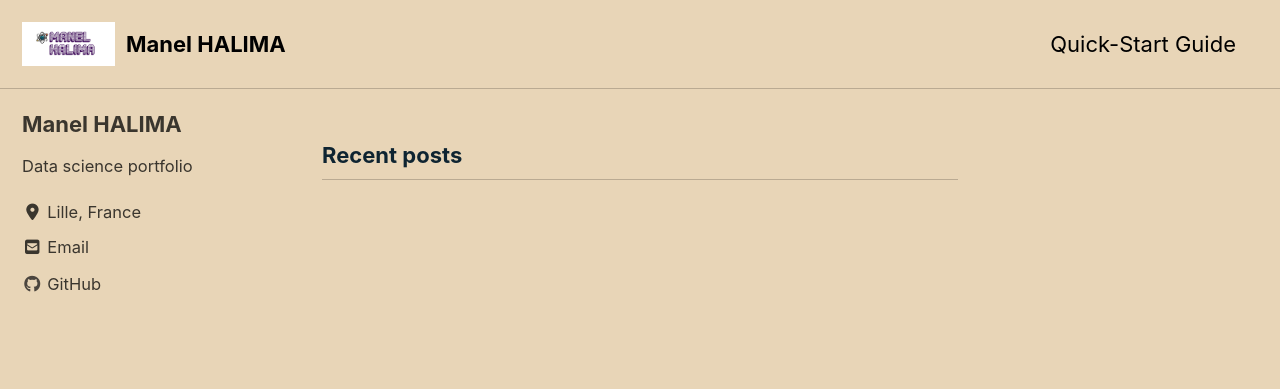
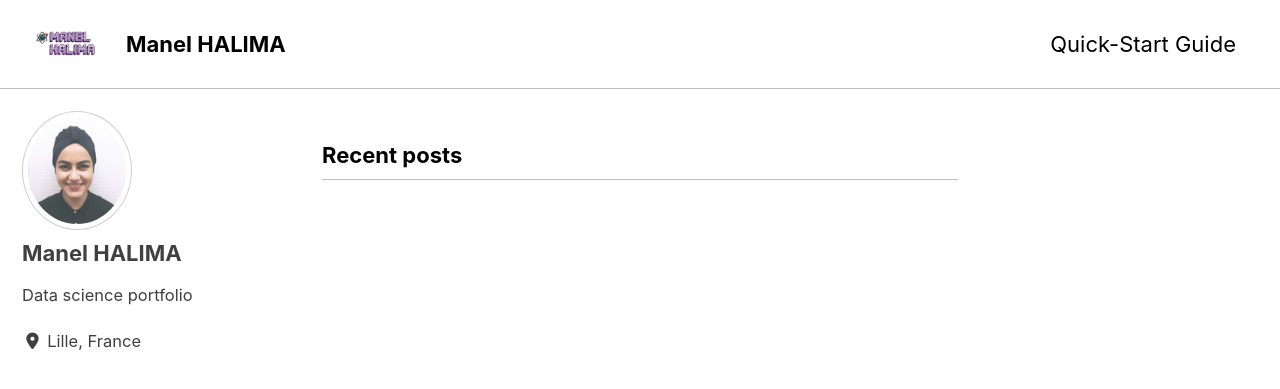
Before and after one commit to manelhalima/manelhalima.github.io, a Jekyll site: the page built from index.html, in a window 1280 px wide and 900 px high. Shown: the top 389 px of the window. Built offline with Jekyll 4.4.1, drawn with Linux system fonts in a browser that asks for light colours; cached includes are drawn as plain includes; nearby versions of some CDN libraries; the list of posts is cut into pages by our own code.

Commit message:
add photo

```diff
--- a/_config.yml
+++ b/_config.yml
@@ -12,7 +12,7 @@
 
 # theme                  : "minimal-mistakes-jekyll"
 # remote_theme           : "mmistakes/minimal-mistakes"
-minimal_mistakes_skin    : "sunrise" # "air", "aqua", "contrast", "dark", "dirt", "neon", "mint", "plum", "sunrise","default"
+minimal_mistakes_skin    : "contrast" # "air", "aqua", "contrast", "dark", "dirt", "neon", "mint", "plum", "sunrise","default"
 
 # Site Settings
 locale                   : "en-US"
@@ -108,14 +108,14 @@ analytics:
 # Site Author
 author:
   name             : "Manel HALIMA"
-  avatar           : # path of avatar image, e.g. "/assets/images/bio-photo.jpg"
+  avatar           : "/assets/images/manel_photo_linkedin.jpg"
   bio              : "Data science portfolio"
   location         : "Lille, France"
   email            :
   links:
     - label: "Email"
       icon: "fas fa-fw fa-envelope-square"
-      url: mailto:manel.hlima96@gmail.com
+      #url: mailto:manel.hlima96@gmail.com
     - label: "Website"
       icon: "fas fa-fw fa-link"
       #url: "https://your-website.com"
@@ -127,7 +127,7 @@ author:
       # url: "https://facebook.com/"
     - label: "GitHub"
       icon: "fab fa-fw fa-github"
-      url: "https://github.com/manelhalima"
+      #url: "https://github.com/manelhalima"
     - label: "Instagram"
       icon: "fab fa-fw fa-instagram"
       # url: "https://instagram.com/"
```
